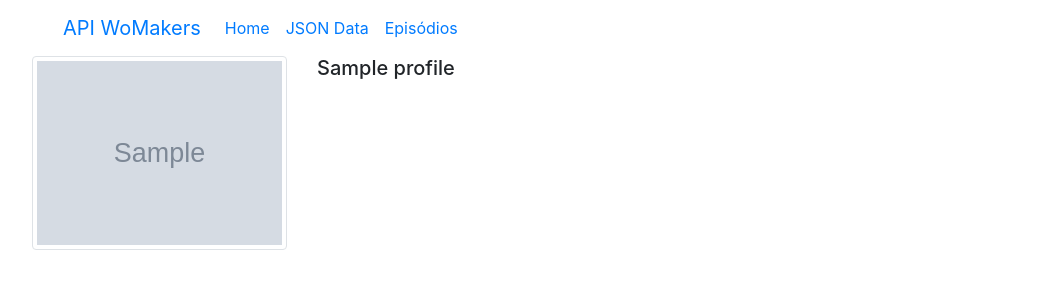
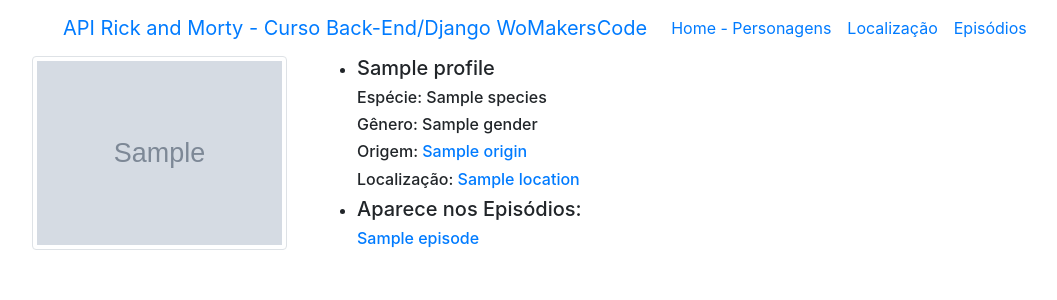
Before and after one commit to mariaapbez/DesafiosPythonDjangoWMC, a Flask app: template exercicios_API_flask/templates/profile.html in a window 1280 px wide. Shown: the top 300 px of the page, without its empty margins (53-1110 px from the left). Run offline with Flask 3, Linux system fonts and the light colour scheme; the template is opened without the code that fills it: most values are stand-ins (such as "Sample title", 1, 10 or a date in 2020); grey boxes marked "Sample" are stand-in pictures.

Commit message:
atualização/resolução exercício flask rick and morty
desenvolvimento dos templates episode, episodes, locations e location, atualização código app.py e demais templates.

```diff
--- a/exercicios_API_flask/app.py
+++ b/exercicios_API_flask/app.py
@@ -1,41 +1,212 @@
 from flask import Flask, render_template
-import urllib.request, json
+import urllib.request, json, re
 
 app = Flask(__name__)
 
 @app.route("/")
-def get_list_characters_page():
+def get_characters_page():
     url = "https://rickandmortyapi.com/api/character/"
     response = urllib.request.urlopen(url)
     data = response.read()
-    dict = json.loads(data)
+    dict_character = json.loads(data)
 
-    return render_template("characters.html", characters=dict["results"])
+    return render_template("characters.html", characters=dict_character["results"]) # "characters.html" é o código html criado com o template a ser utilizado para os dados coletados, com todos os personagens da série contidos na lista "results" que está na url descrita.
+
+#Exercício 5: --------------------------------------------------------------------------------
+
+#Na página de perfil do personagem, adicione as seguintes informações: espécie, gênero, origem e localização. As informações de origem, localização e episódios em que o personagem aparece devem conter um link para a página de perfil da localização.-->
 
 @app.route("/profile/<id>")
-def get_profile(id):
+def get_profile_page(id):
     url = "https://rickandmortyapi.com/api/character/" + id
     response = urllib.request.urlopen(url)
     data = response.read()
-    dict = json.loads(data)
+    dict_profile = json.loads(data)
 
-    return render_template("profile.html", profile=dict)
+    url_2 = "https://rickandmortyapi.com/api/episode/?page="
+    response_2 = urllib.request.urlopen(url_2)
+    data_2 = response_2.read()
+    dict_profile_2 = json.loads(data_2)
 
-@app.route("/lista")
-def get_list_characters():
+    character_episodes_infos = []
 
-    url = "https://rickandmortyapi.com/api/character/"
+    for episode in dict_profile["episode"]: #list
+        episode_url = episode
+        id_episode = re.findall("\d+", episode_url)
+        id_episode_num = int("".join(id_episode))
+
+        for item in dict_profile_2["results"]:
+            if id_episode_num == item["id"]: #list
+                character_episode = {
+                    "id": id_episode_num,
+                    "name": item["name"]
+                    }
+
+                character_episode_copy = character_episode.copy()
+                character_episodes_infos.append(character_episode_copy)
+
+    #return (f"{character_episode} - {id_episode_num} - {episode_url} - {url_2} - {character_episodes_infos}") ---->  verificar variáveis
+
+    url_3 = "https://rickandmortyapi.com/api/location/?page="
+    response_3 = urllib.request.urlopen(url_3)
+    data_3 = response_3.read()
+    dict_profile_3 = json.loads(data_3)
+
+    character_location_id = []
+
+    location_url = dict_profile["location"]["url"]
+    id_location = re.findall("\d+", location_url)
+    id_location_num = int("".join(id_location))
+
+    for item in dict_profile_3["results"]:
+        if id_location_num == item["id"]: #list
+            character_location = {
+                "id": id_location_num,
+                }
+
+            character_location_copy = character_location.copy()
+            character_location_id.append(character_location_copy)
+
+    #return (f"{character_location} - {id_location_num} - {location_url} - {url_3} - {character_location_id}") ---->  verificar variáveis
+
+    url_4 = "https://rickandmortyapi.com/api/location/?page="
+    response_4 = urllib.request.urlopen(url_4)
+    data_4 = response_4.read()
+    dict_profile_4 = json.loads(data_4)
+
+    character_origin_id = []
+
+    location_url = dict_profile["origin"]["url"]
+    id_location = re.findall("\d+", location_url)
+    id_location_num = ("".join(id_location))
+
+    for item in dict_profile_4["results"]:
+        if id_location_num == item["id"]:
+                character_origin = {
+                    "id": id_location_num,
+                    }
+
+                character_origin_copy = character_origin.copy()
+                character_origin_id.append(character_origin_copy)
+
+    #return (f"{character_origin} - {id_location_num} - {location_url} - {url_4} - {character_origin_id}") ---->  verificar variáveis
+
+    return render_template("profile.html", profile=dict_profile, character_eps=character_episodes_infos, character_loc=character_location_id, character_ori=character_origin_id) # "profile.html" é o código html criado com o template a ser utilizado para os dados coletados, com informações de um personagem específico.
+
+
+# Exercício 1: --------------------------------------------------------------------------------
+
+# Criar uma nova rota para listar as localizações. A rota deverá ser acessível através do caminho /locations. A página deverá ser renderizada através do template locations.html. A página deverá conter uma tabela com as seguintes informações: nome, tipo e dimensão. A tabela deverá conter um link para a página de perfil da localização.
+
+@app.route("/locations")
+def get_locations_page():
+    url = "https://rickandmortyapi.com/api/location/"
     response = urllib.request.urlopen(url)
-    characters = response.read()
-    dict = json.loads(characters)
+    data = response.read()
+    dict_locations = json.loads(data)
 
-    characters = []
+    return render_template("locations.html", locations=dict_locations["results"])
 
-    for character in dict["results"]:
-        character = {
-            "name": character["name"],
-            "status": character["status"]
-        }
 
-        characters.append(character)
-    return {"characters": characters}
+# Exercício 2: ----------------------------------------------------------------------------------
+
+# Criar uma nova rota para listar os episódios. A rota deverá ser acessível através do caminho /episodes. A página deverá ser renderizada através do template episodes.html. A página deverá conter uma tabela com as seguintes informações: nome, data de lançamento e código. A tabela deverá conter um link para a página de perfil do episódio.
+
+@app.route("/episodes")
+def get_episodes_page():
+    url = "https://rickandmortyapi.com/api/episode/"
+    response = urllib.request.urlopen(url)
+    data = response.read()
+    dict_episodes = json.loads(data)
+
+    return render_template("episodes.html", episodes=dict_episodes["results"])
+
+
+# Exercício 3: ----------------------------------------------------------------------------------
+
+# Criar uma nova rota para exibir o perfil da localização. A rota deverá ser acessível através do caminho /location/<id>. A página deverá ser renderizada através do template location.html. A página deverá conter as seguintes informações: nome, tipo, dimensão e uma lista com os personagens que aparecem na localização. A lista deverá conter um link para a página de perfil do personagem.
+
+@app.route("/location/<id>")
+def get_location_page(id):
+    global count_page, dict_location
+    url = "https://rickandmortyapi.com/api/location/" + id
+    response = urllib.request.urlopen(url)
+    data = response.read()
+    dict_location = json.loads(data)
+
+    count_page = 0
+    page = f'{count_page}'
+
+    url_2 = "https://rickandmortyapi.com/api/character/?page=" + page
+    response_2 = urllib.request.urlopen(url_2)
+    data_2 = response_2.read()
+    dict_location_2 = json.loads(data_2)
+
+    infos_residents_location = []
+
+    for resident in dict_location["residents"]:
+        character = resident
+        id_resident = re.findall("\d+", character)
+        id_resident_num = int("".join(id_resident))
+
+        for item in dict_location_2["results"]:
+            if id_resident_num == item["id"]:
+                characters_location = {
+                    "id": id_resident_num,
+                    "name": item["name"],
+                    "image": item["image"]
+                    }
+
+                characters_location_copy = characters_location.copy()
+                infos_residents_location.append(characters_location_copy)
+
+                count_page = + 1
+
+    #return (f"{character} {id_resident_num}  {characters_location} {url_2} {page} {infos_residents_location}") ---->  verificar variáveis
+
+    return render_template("location.html", location=dict_location, residents=infos_residents_location)
+
+
+# Exercício 4: ----------------------------------------------------------------------------------
+
+# Criar uma nova rota para exibir o perfil do episódio. A rota deverá ser acessível através do caminho /episode/<id>. A página deverá ser renderizada através do template episode.html. A página deverá conter as seguintes informações: nome, data de lançamento, código e uma lista com os personagens que aparecem no episódio. A lista deverá conter um link para a página de perfil do personagem.
+
+@app.route("/episode/<id>")
+def get_episode_page(id):
+    global count_page, dict_episode
+    url = "https://rickandmortyapi.com/api/episode/" + id
+    response = urllib.request.urlopen(url)
+    data = response.read()
+    dict_episode = json.loads(data)
+
+    count_page = 0
+    page = f'{count_page}'
+
+    url_2 = "https://rickandmortyapi.com/api/character/?page=" + page
+    response_2 = urllib.request.urlopen(url_2)
+    data_2 = response_2.read()
+    dict_episode_2 = json.loads(data_2)
+
+    infos_characters_ep = []
+
+    for character in dict_episode["characters"]:
+        personagem = character
+        id_character = re.findall("\d+", personagem)
+        id_character_num = int("".join(id_character))
+
+        for item in dict_episode_2["results"]:
+            if id_character_num == item["id"]:
+                characters_episode = {
+                    "id": id_character_num,
+                    "name": item["name"],
+                    "image": item["image"]
+                    }
+
+                characters_episode_copy = characters_episode.copy()
+                infos_characters_ep.append(characters_episode_copy)
+
+                count_page = + 1
+
+    #return (f"{personagem} {id_character_num}  {characters_episode} {url_2} {page} {infos_characters_ep}") ---->  verificar variáveis
+
+    return render_template("episode.html", episode=dict_episode, characters=infos_characters_ep)
--- a/exercicios_API_flask/templates/nav.html
+++ b/exercicios_API_flask/templates/nav.html
@@ -1,20 +1,20 @@
 <header>
     <nav class="navbar navbar-expand-lg bg-body-tertiary">
         <div class="container-fluid">
-          <a class="navbar-brand" href="#">API WoMakers</a>
+          <a class="navbar-brand" href="/">API Rick and Morty - Curso Back-End/Django WoMakersCode</a>
           <button class="navbar-toggler" type="button" data-bs-toggle="collapse" data-bs-target="#navbarNav" aria-controls="navbarNav" aria-expanded="false" aria-label="Toggle navigation">
             <span class="navbar-toggler-icon"></span>
           </button>
           <div class="collapse navbar-collapse" id="navbarNav">
             <ul class="navbar-nav">
               <li class="nav-item">
-                <a class="nav-link active" aria-current="page" href="#">Home</a>
+                <a class="nav-link active" aria-current="page" href="/">Home - Personagens</a>
               </li>
               <li class="nav-item">
-                <a class="nav-link" href="/lista">JSON Data</a>
+                <a class="nav-link" href="/locations">Localização</a>
               </li>
               <li class="nav-item">
-                <a class="nav-link" href="/episodios">Episódios</a>
+                <a class="nav-link" href="/episodes">Episódios</a>
               </li>
             </ul>
           </div>
--- a/exercicios_API_flask/templates/profile.html
+++ b/exercicios_API_flask/templates/profile.html
@@ -3,13 +3,38 @@
 {% block content %}
 <div class="row">
 
-        <div class ="col-sm-3 col-6">
+        <div class ="col-sm-3 col-4">
             <img src="{{profile.image}}" alt="{{profile.name}}" class="img-fluid img-thumbnail" />
         </div>
 
-        <div class ="col-sm-3 col-6">
-            <h1 class="h5">{{profile.name}}</h1>
+<!--Exercício 5: ---------------------------------------------------------------------------------->
+
+<!--Na página de perfil do personagem, adicione as seguintes informações: espécie, gênero, origem e localização. As informações de origem, localização e episódios em que o personagem aparece devem conter um link para a página de perfil da localização.-->
+
+        <div class ="col-sm-6 col-12">
+            <ul>
+                <li>
+                    <h1 class="h5">{{profile.name}}</h1>
+                    <h6>Espécie: {{profile.species}}</h6>
+                    <h6>Gênero: {{profile.gender}}</h6>
+
+                        {% for item in character_ori %}
+                    <h6>Origem:<a href="/location/{{item.id}}"> {{profile.origin["name"]}}</a></h6>
+                        {% endfor %}
+
+                        {% for item in character_loc %}
+                    <h6>Localização:<a href="/location/{{item.id}}"> {{profile.location["name"]}}</a></h6>
+                        {% endfor %}
+                </li>
+                <li>
+                    <h1 class="h5">Aparece nos Episódios:</h1>
+
+                        {% for episode in character_eps %}
+                    <h6><a href="/episode/{{episode.id}}"> {{episode["name"]}}</a></h6>
+                        {% endfor %}
+                </li>
+
+            </ul>
         </div>
 
-</div>
 {% endblock %}
```
Also changed, not shown: exercicios_API_flask/templates/episode.html (added, +50 -0 lines), exercicios_API_flask/templates/episodes.html (added, +30 -0 lines), exercicios_API_flask/templates/location.html (added, +50 -0 lines), exercicios_API_flask/templates/locations.html (added, +30 -0 lines).
